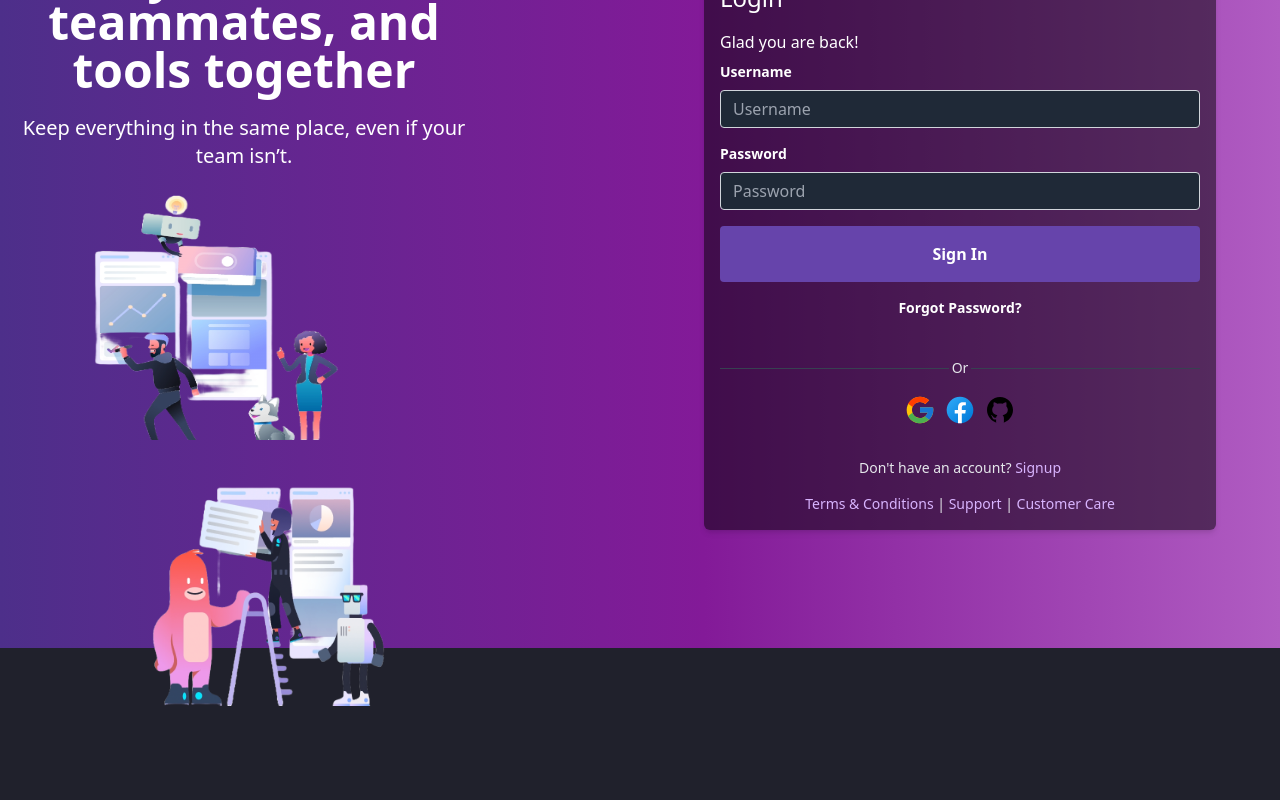
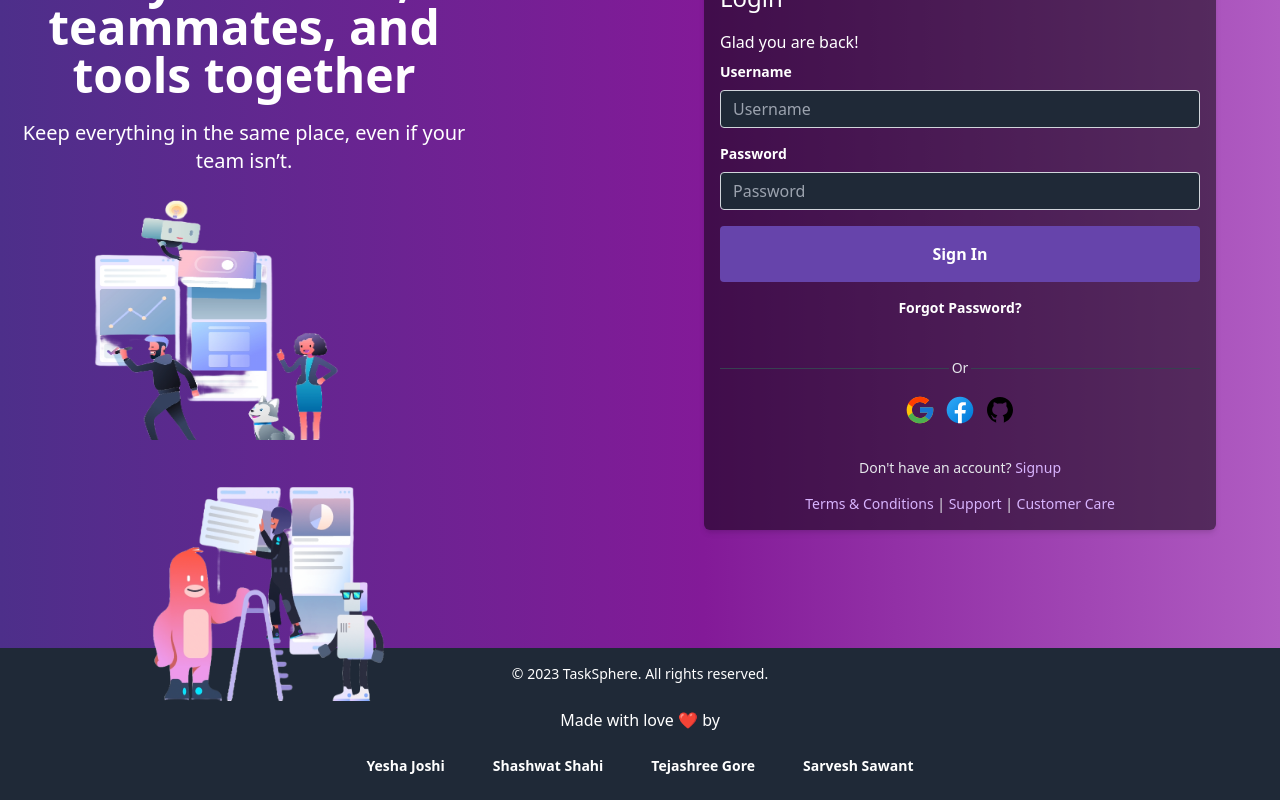
Before and after one commit to sarvesh-gaurishankar-sawant/team-progress-tracker, a React (Create React App) app in the folder frontend/: page /login in a window 1280 px wide. Shown: the part 216-1016 px from the top of the page. Before the commit the page ends 938 px from the top, so only its background shows below. Built offline with nearby package versions, Linux system fonts and the light colour scheme.

Commit message:
Create footer for login and signup

```diff
--- a/frontend/src/components/Auth/Login.tsx
+++ b/frontend/src/components/Auth/Login.tsx
@@ -3,6 +3,7 @@ import Google from '../../icons/Google';
 import Facebook from '../../icons/Facebook';
 import Github from '../../icons/Github';
 import LoginSignupNavbar from '../navbar/LoginSignupNavbar';
+import LoginSignupFooter from '../footer/LoginSignupFooter';
 
 interface LoginProps {
     isOpen: boolean;
@@ -65,15 +66,15 @@ const Login: React.FC<LoginProps> = ({isOpen, onClose}) => {
   return (
     <>
     <LoginSignupNavbar />
-        <div className="flex flex-col lg:flex-row items-center md:justify-center h-screen" style={{ background: 'linear-gradient(90deg, rgba(77,47,138,1) 0%, rgba(131,26,152,1) 55%, rgba(176,92,194,1) 100%)' }}>
+        <div className="flex flex-col lg:flex-row items-center md:justify-center md:h-screen pb-26" style={{ background: 'linear-gradient(90deg, rgba(77,47,138,1) 0%, rgba(131,26,152,1) 55%, rgba(176,92,194,1) 100%)' }}>
           {/* Info Section  */}
           <div className="w-full lg:w-1/2 p-4 md:pt-32">
             <div className='w-full lg:w-3/4 flex flex-col items-center text-center gap-5'>
             <h1 className="hidden md:block text-white text-2xl md:text-3xl lg:text-5xl font-bold">TaskSphere brings all your tasks, teammates, and tools together</h1>
             <p className="hidden md:block text-white text-lg md:text-xl">Keep everything in the same place, even if your team isn’t.</p>
             <div className='flex flex-wrap justify-center gap-4'>
-              <img src={url1} alt="" style={{ width: '300px', height: '250px' }} className='hidden md:block'/>
-              <img src={url2} alt=""  style={{ width: '300px', height: '250px' }} className='hidden md:block'/>
+              <img src={url1} alt="" style={{ width: '300px', height: '245px' }} className='hidden md:block'/>
+              <img src={url2} alt=""  style={{ width: '300px', height: '245px' }} className='hidden md:block'/>
             </div>
             </div>
           </div>
@@ -165,6 +166,7 @@ const Login: React.FC<LoginProps> = ({isOpen, onClose}) => {
               </form>
           </div>
         </div>
+        <LoginSignupFooter />
     </>
   );
 };
--- a/frontend/src/components/Auth/SignUp.tsx
+++ b/frontend/src/components/Auth/SignUp.tsx
@@ -1,5 +1,6 @@
 import React, { useState } from 'react';
 import LoginSignupNavbar from '../navbar/LoginSignupNavbar';
+import LoginSignupFooter from '../footer/LoginSignupFooter';
 
 const SignUp: React.FC = () => {
   const [firstName, setFirstName] = useState('');
@@ -57,7 +58,7 @@ const SignUp: React.FC = () => {
   return (
     <>
     <LoginSignupNavbar />
-      <div className="flex flex-col lg:flex-row items-center md:justify-center h-screen" style={{ background: 'linear-gradient(90deg, rgba(77,47,138,1) 0%, rgba(131,26,152,1) 55%, rgba(176,92,194,1) 100%)' }}>
+      <div className="flex flex-col lg:flex-row items-center md:justify-center md:h-screen pb-26" style={{ background: 'linear-gradient(90deg, rgba(77,47,138,1) 0%, rgba(131,26,152,1) 55%, rgba(176,92,194,1) 100%)' }}>
         {/* Info Section */}
         <div className="w-full lg:w-1/2 p-4">
           <div className='w-full lg:w-3/4 flex flex-col items-center text-center gap-5'>
@@ -158,6 +159,7 @@ const SignUp: React.FC = () => {
           </form>
         </div>
       </div>
+      <LoginSignupFooter />
     </>
   );
 };
--- /dev/null
+++ b/frontend/src/components/footer/LoginSignupFooter.tsx
@@ -0,0 +1,30 @@
+import React from 'react';
+
+const LoginSignupFooter: React.FC = () => {
+  return (
+    <footer className="bg-gray-800 text-white py-4 px-4 ">
+      <div className="max-w-6xl mx-auto flex flex-col gap-4 justify-between items-center">
+        <div className="text-sm md:text-md mb-2">
+          &copy; {new Date().getFullYear()} TaskSphere. All rights reserved.
+        </div>
+        <div>Made with love ❤️ by</div>
+        <div className="flex mt-4 md:mt-0">
+            <a href="#" className="text-white text-sm md:text-md font-bold py-2 px-4 rounded hover:text-purple-300">
+                Yesha Joshi
+            </a>
+            <a href="#" className="text-white text-sm md:text-md font-bold py-2 px-4 rounded hover:text-purple-300 ml-4">
+                Shashwat Shahi
+            </a>
+            <a href="#" className="text-white text-sm md:text-md font-bold py-2 px-4 rounded hover:text-purple-300 ml-4">
+                Tejashree Gore
+            </a>
+            <a href="#" className="text-white text-sm md:text-md font-bold py-2 px-4 rounded hover:text-purple-300 ml-4">
+                Sarvesh Sawant
+            </a>
+        </div>
+      </div>
+    </footer>
+  );
+};
+
+export default LoginSignupFooter;
```
Also changed, not shown: 1 other file (tests, documents, lock files or other folders).
